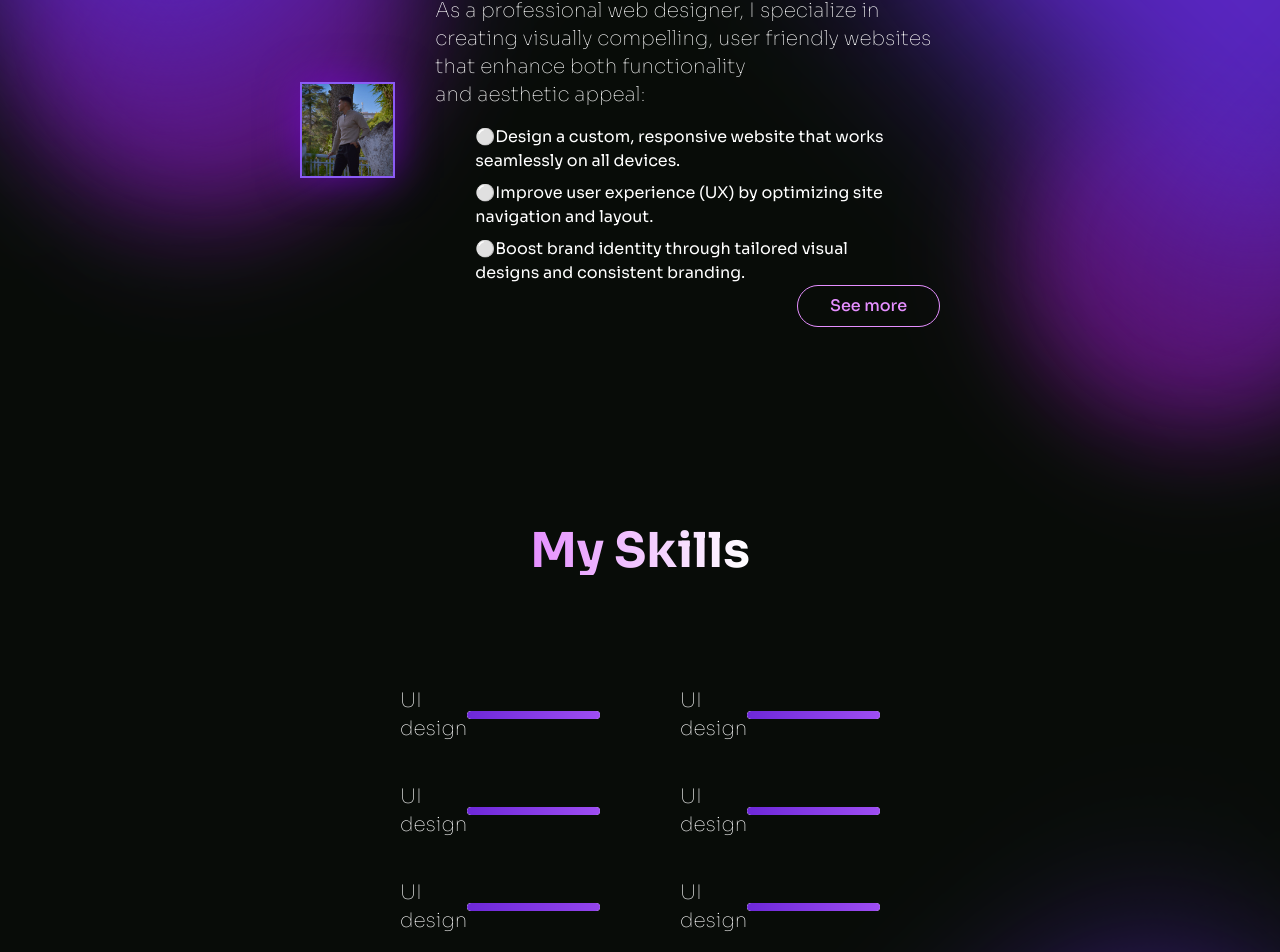
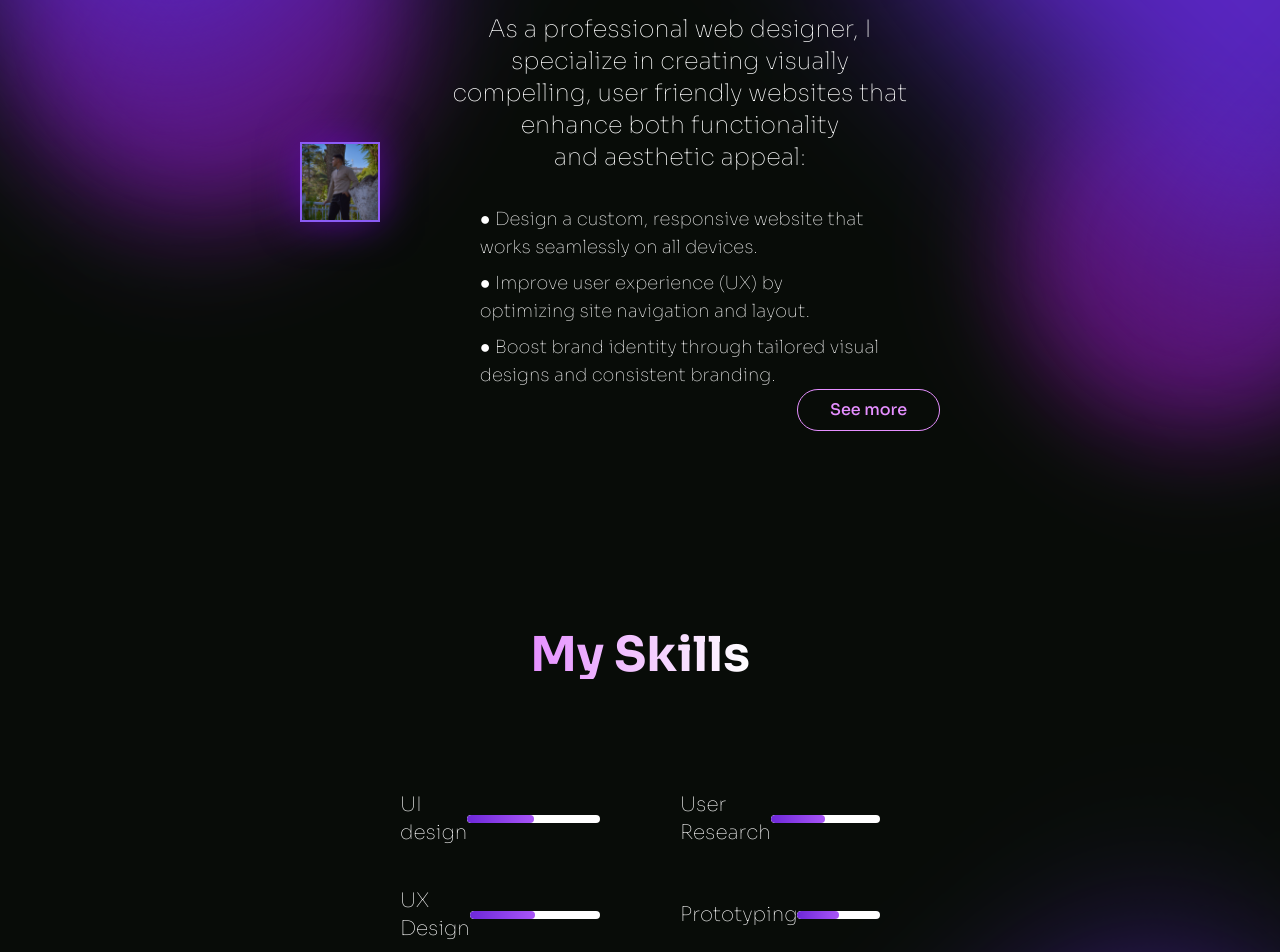
Before and after one commit to afadel151/Hamza-s-Portfolio, a Nuxt app: page / in a window 1280 px wide. Shown: the part 1119-2071 px from the top of the page. Built offline with nearby package versions, Linux system fonts and the light colour scheme.

Commit message:
finished home page responsiveness

```diff
--- a/components/NavBar.vue
+++ b/components/NavBar.vue
@@ -19,8 +19,9 @@
             <img src="~/assets/imgs/hamza_logo.png" class=" z-20 " alt="">
             <button class="button-gradient z-20 " @click="$('#menu').slideToggle()">Menu</button>
         </div>
-        <div id="menu"
-            class="w-screen text-2xl font-bold  md:hidden flex flex-col space-y-3 md:space-y-0 justify-center items-center h-fit">
+       <div id="menu" class="hidden">
+        <div
+            class="w-screen text-2xl font-bold   md:hidden flex  flex-col space-y-3 md:space-y-0 justify-center items-center h-fit">
             <p class="text-gradient  z-20">Home
             </p>
             <p class="text-gradient  z-20">About me</p>
@@ -28,6 +29,7 @@
             <p class="text-gradient  z-20">Projects</p>
             <p class="text-gradient  z-20">Contact</p>
         </div>
+       </div>
     </div>
 </template>
 
--- a/pages/index.vue
+++ b/pages/index.vue
@@ -2,9 +2,9 @@
     <div>
         <div class="flex justify-between md:flex-row  flex-col-reverse items-center md:items-stretch mb-20 md:px-[15%] mt-20 ">
             <div class="flex flex-col h-[580px] md:mt-0 mt-20  md:w-[50%] md:px-0 px-[10%]  items-center  md:items-start justify-between">
-                <p class="text-5xl text-white ">Hi I'm Hamza Berbar</p>
-                <p class="text-7xl bg-clip-text text-transparent bg-gradient-to-br from-[#E58FFF] to-[#FFFFFF] font-bold">Professional Web <br> Designer </p>
-                <p class="text-white text-2xl font-thin">
+                <p class="text-4xl  md:text-5xl text-white ">Hi I'm Hamza Berbar</p>
+                <p class="text-6xl md:text-7xl bg-clip-text text-transparent bg-gradient-to-br from-[#E58FFF] to-[#FFFFFF] font-bold">Professional <br> Web <br> Designer </p>
+                <p class="text-white px-8 md:px-0 md:text-2xl text-xl font-thin">
                     I design modern, responsive websites that focus on aesthetics and usability, helping businesses
                     create a strong online presence.
                 </p>
@@ -19,77 +19,77 @@
             <div class="flex    md:w-[35%] w-1/2 justify-center items-center ">
                 <img src="~/assets/imgs/hamza-2.jpg" class=" shadow-custom-purple border-2 border-violet-500" alt="">
             </div>
-            <div class="flex flex-col justify-between md:mt-0 mt-20 items-start px-10">
-               <div class="flex flex-col items-center md:items-start space-y-4">
+            <div class="flex flex-col justify-between md:mt-0 mt-20 items-center md:items-start px-10">
+               <div class="flex flex-col items-center md:items-start px-5 space-y-8">
                 <p class="text-5xl text-white ">About Me</p>
-                <p class="text-xl font-thin text-white">As a professional web designer, I specialize in creating visually compelling, user friendly websites that enhance both functionality <br> and aesthetic appeal:</p>
-                <div class="px-10 text-white flex flex-col space-y-2">
-                    <p>⚪Design a custom, responsive website that works seamlessly on all devices.</p>
-                    <p>⚪Improve user experience (UX) by optimizing site navigation and layout.</p>
-                    <p>⚪Boost brand identity through tailored visual designs and consistent branding.</p>
-                </div>
+                <p class="text-2xl font-thin text-white text-center">As a professional web designer, I specialize in creating visually compelling, user friendly websites that enhance both functionality <br> and aesthetic appeal:</p>
+                <ul class="px-10 text-white font-thin text-lg flex flex-col space-y-2">
+                    <li>● Design a custom, responsive website that works seamlessly on all devices.</li>
+                    <li>● Improve user experience (UX) by optimizing site navigation and layout.</li>
+                    <li>● Boost brand identity through tailored visual designs and consistent branding.</li>
+                </ul>
                </div>
-                <button class="button-gradient-2 self-end  z-20 ">See more</button>
+                <button class="button-gradient-2 md:self-end md:mt-0 mt-10  z-20 ">See more</button>
             </div>
         </div>
-        <div class="flex relative flex-col justify-between px-[400px] items-center mb-20  mt-40 ">
+        <div class="flex relative flex-col justify-between px-[20%] md:px-[400px] items-center mb-20  mt-40 ">
             <p class="text-5xl font-bold text-gradient">My Skills</p>
-            <div class="w-full grid grid-cols-2 mt-28 gap-y-10 gap-x-20">
+            <div class="w-full grid md:grid-cols-2 mt-28 gap-y-10 gap-x-20">
                 <div class="w-full flex justify-between items-center">
                     <p class="text-xl text-white font-thin">UI design</p>
-                    <div class="w-80 relative bg-white h-2 rounded-xl">
-                        <div class="absolute h-2 w-40 bg-gradient-to-r from-violet-700 to-purple-500 rounded-full">
+                    <div class="md:w-80 w-40 relative bg-white h-2 rounded-xl">
+                        <div class="absolute h-2 w-[50%] bg-gradient-to-r from-violet-700 to-purple-500 rounded-full">
 
                         </div>
                     </div>
                 </div>
                 <div class="w-full flex justify-between items-center">
-                    <p class="text-xl text-white font-thin">UI design</p>
-                    <div class="w-80 relative bg-white h-2 rounded-xl">
-                        <div class="absolute h-2 w-40 bg-gradient-to-r from-violet-700 to-purple-500 rounded-full">
+                    <p class="text-xl text-white font-thin">User Research</p>
+                    <div class="md:w-80 w-40 relative bg-white h-2 rounded-xl">
+                        <div class="absolute h-2 w-[50%] bg-gradient-to-r from-violet-700 to-purple-500 rounded-full">
 
                         </div>
                     </div>
                 </div>
                 <div class="w-full flex justify-between items-center">
-                    <p class="text-xl text-white font-thin">UI design</p>
-                    <div class="w-80 relative bg-white h-2 rounded-xl">
-                        <div class="absolute h-2 w-40 bg-gradient-to-r from-violet-700 to-purple-500 rounded-full">
+                    <p class="text-xl text-white font-thin">UX Design</p>
+                    <div class="md:w-80 w-40 relative bg-white h-2 rounded-xl">
+                        <div class="absolute h-2 w-[50%] bg-gradient-to-r from-violet-700 to-purple-500 rounded-full">
 
                         </div>
                     </div>
                 </div>
                 <div class="w-full flex justify-between items-center">
-                    <p class="text-xl text-white font-thin">UI design</p>
-                    <div class="w-80 relative bg-white h-2 rounded-xl">
-                        <div class="absolute h-2 w-40 bg-gradient-to-r from-violet-700 to-purple-500 rounded-full">
+                    <p class="text-xl text-white font-thin">Prototyping</p>
+                    <div class="md:w-80 w-40 relative bg-white h-2 rounded-xl">
+                        <div class="absolute h-2 w-[50%] bg-gradient-to-r from-violet-700 to-purple-500 rounded-full">
 
                         </div>
                     </div>
                 </div>
                 <div class="w-full flex justify-between items-center">
-                    <p class="text-xl text-white font-thin">UI design</p>
-                    <div class="w-80 relative bg-white h-2 rounded-xl">
-                        <div class="absolute h-2 w-52 bg-gradient-to-r from-violet-700 to-purple-500 rounded-full">
+                    <p class="text-xl text-white font-thin">Responsive Design</p>
+                    <div class="md:w-80 w-40 relative bg-white h-2 rounded-xl">
+                        <div class="absolute h-2 w-[60%] bg-gradient-to-r from-violet-700 to-purple-500 rounded-full">
 
                         </div>
                     </div>
                 </div>
                 <div class="w-full flex justify-between items-center">
-                    <p class="text-xl text-white font-thin">UI design</p>
-                    <div class="w-80 relative bg-white h-2 rounded-xl">
-                        <div class="absolute h-2 w-40 bg-gradient-to-r from-violet-700 to-purple-500 rounded-full">
+                    <p class="text-xl text-white font-thin">Creativity</p>
+                    <div class="md:w-80 w-40 relative bg-white h-2 rounded-xl">
+                        <div class="absolute h-2 w-[50%] bg-gradient-to-r from-violet-700 to-purple-500 rounded-full">
 
                         </div>
                     </div>
                 </div>
             </div>
         </div>
-        <div class="flex relative flex-col z-0 justify-between px-[300px] items-center mb-20  mt-40 ">
-            <div class="absolute top-0 right-20 z-0 bg-custom-radial bg-20x20 w-80 h-28 pointer-events-none"></div>
-            <div class="absolute bottom-20 right-40 rotate-90 z-0 bg-custom-radial bg-20x20 w-80 h-48 pointer-events-none"></div>
+        <div class="flex relative flex-col z-0 justify-between px-[10%] md:px-[300px] items-center mb-20  mt-40 ">
+            <div class="absolute top-0 md:right-20 right-0 z-0 bg-custom-radial bg-20x20 w-80 h-28 pointer-events-none"></div>
+            <div class="absolute bottom-20 md:right-40 right-0 rotate-90 z-0 bg-custom-radial bg-20x20 w-80 h-48 pointer-events-none"></div>
             <p class="text-5xl font-bold text-gradient">My Projects</p>
-            <div class="w-full grid z-0 grid-cols-3 px-10 gap-x-16 mt-20">
+            <div class="w-full grid z-0 md:grid-cols-3 px-10 gap-x-16 md:gap-y-0 gap-y-10 mt-20">
                 <div class=" flex flex-col justify-between items-center">
                      <div class="w-full bg-black   border shadow-custom-purple border-violet-400 aspect-square rounded-2xl">
 
@@ -125,7 +125,7 @@
             </div>
             <button class="button-gradient-2 mt-20"> See more</button>
         </div>
-        <div class="flex relative py-2 flex-col z-0 justify-between px-[300px] items-center mb-20  mt-40 ">
+        <div class="flex relative py-2 flex-col z-0 justify-between md:px-[300px] items-center mb-20  mt-40 ">
             <p class="text-5xl font-bold text-gradient">Contact me</p>
             <div class="flex flex-col gap-4 justify-center items-center mt-20 w-[50%]">
                 <div class="w-full gap-2 flex flex-col justify-center items-start">
```
